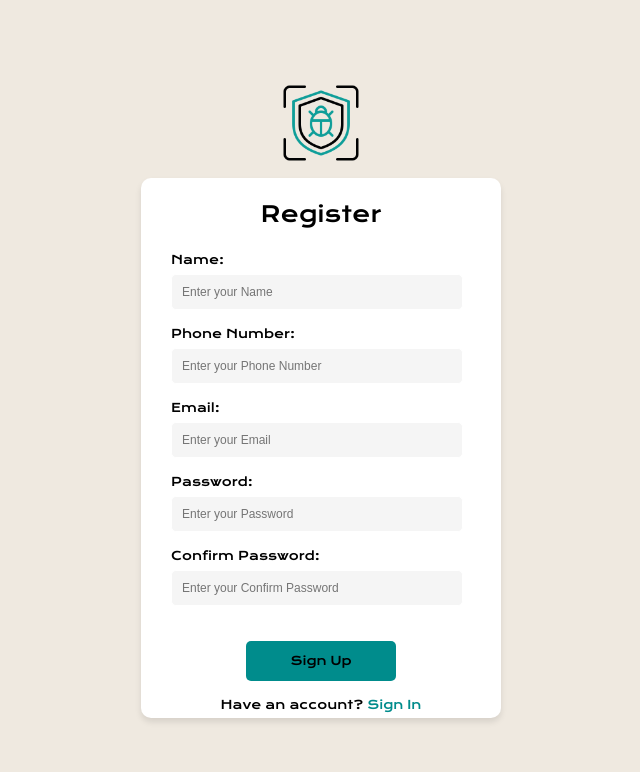
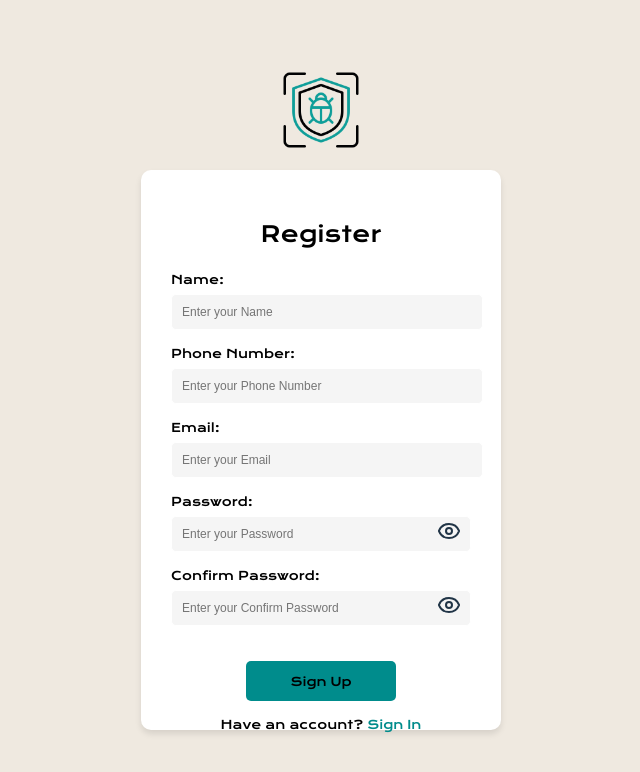
Before and after one commit to BaluK345/cyberthon, a React (Vite) app in the folder frontend/react-frontend/: page /registration in a window 1280 px wide. Shown: the top 772 px of the page, without its empty margins (319-959 px from the left). Built offline with nearby package versions, Linux system fonts and the light colour scheme.

Commit message:
registration page updated

```diff
--- a/frontend/react-frontend/package.json
+++ b/frontend/react-frontend/package.json
@@ -10,6 +10,7 @@
   },
   "dependencies": {
     "axios": "^1.8.3",
+    "lucide-react": "^0.483.0",
     "react": "^18.2.0",
     "react-dom": "^18.2.0",
     "react-icons": "^5.5.0",
--- a/frontend/react-frontend/src/App.tsx
+++ b/frontend/react-frontend/src/App.tsx
@@ -23,7 +23,7 @@ function App() {
           </nav>
 
           <Routes>
-            <Route path="/" element={
+            {/* <Route path="/" element={
               <div>
                 <div>
                   <a href="https://vitejs.dev" target="_blank">
@@ -46,8 +46,8 @@ function App() {
                   Click on the Vite and React logos to learn more
                 </p>
               </div>
-            } />
-            <Route path="/logo" element={<Logo />} />
+            } /> */}
+            <Route path="/" element={<Logo />} />
             <Route path="/analyze" element={<FileAnalyze />} />
             <Route path="/category" element={<Category />} />
             <Route path="/complaint" element={<Complaint />} />
--- a/frontend/react-frontend/src/pages/registrationpage.css
+++ b/frontend/react-frontend/src/pages/registrationpage.css
@@ -30,8 +30,7 @@ body {
     padding: 30px;
     border-radius: 10px;
     width: 300px;
-    height: 480px;
-    margin-top:-5px;
+    height: 500px;
     text-align: center;
     box-shadow: 0px 4px 6px rgba(0, 0, 0, 0.1);
 }
@@ -42,13 +41,13 @@ body {
     color: #000;
     font-weight: bold;
     margin-bottom: 20px;
-    margin-top: -10px;
 }
 
 /* Input Fields */
 .registration-page-input-group {
     text-align: left;
     margin-bottom: 15px;
+    position: relative;
 }
 
 .registration-page-input-group label {
@@ -68,6 +67,24 @@ body {
     font-size: 12px;
     background-color: #f5f5f5;
     color: black;
+    padding-right: 30px;
+}
+
+/* Password Toggle Button */
+.password-toggle-button {
+    position: absolute;
+    right: 10px;
+    top: 50%;
+    transform: translateY(-50%);
+    background: none;
+    border: none;
+    cursor: pointer;
+    font-size: 16px;
+    color: #333;
+}
+
+.password-toggle-button:hover {
+    color: #008c8c;
 }
 
 /* Sign Up Button */
@@ -106,3 +123,19 @@ body {
 .registration-page-signin-link:hover {
     text-decoration: underline;
 }
+.password-input-wrapper {
+    position: relative;
+    display: flex;
+    align-items: center;
+  }
+
+  .password-input-wrapper input {
+    flex: 1;
+    padding-right: 35px; /* Space for eye icon */
+  }
+
+  .eye-icon {
+    position: absolute;
+    right: 10px;
+    cursor: pointer;
+  }
--- a/frontend/react-frontend/src/pages/registrationpage.tsx
+++ b/frontend/react-frontend/src/pages/registrationpage.tsx
@@ -1,6 +1,7 @@
 import React, { useState, useRef } from "react";
 import "./registrationpage.css";
-import logo from "../assets/logo_cyber.png"; // Ensure the correct path to your logo
+import logo from "../assets/logo_cyber.png";
+import { Eye, EyeOff } from "lucide-react"; // Import icons
 
 const RegistrationPage: React.FC = () => {
   const [formData, setFormData] = useState({
@@ -11,7 +12,10 @@ const RegistrationPage: React.FC = () => {
     confirmPassword: "",
   });
 
-  // Refs for input fields to focus on Enter key press
+  const [showPassword, setShowPassword] = useState(false);
+  const [showConfirmPassword, setShowConfirmPassword] = useState(false);
+
+  // Refs for input fields
   const phoneRef = useRef<HTMLInputElement>(null);
   const emailRef = useRef<HTMLInputElement>(null);
   const passwordRef = useRef<HTMLInputElement>(null);
@@ -22,103 +26,60 @@ const RegistrationPage: React.FC = () => {
     setFormData({ ...formData, [e.target.name]: e.target.value });
   };
 
-  // Function to move focus to the next field on Enter
   const handleKeyDown = (e: React.KeyboardEvent<HTMLInputElement>, nextRef: React.RefObject<HTMLInputElement | HTMLButtonElement>) => {
     if (e.key === "Enter") {
       e.preventDefault();
-      nextRef.current?.focus(); // Move focus to the next input
+      nextRef.current?.focus();
     }
   };
 
   return (
     <div className="registration-page-container">
-      {/* Logo */}
       <div className="registration-page-logo-container">
         <img src={logo} alt="Logo" className="registration-page-logo" />
       </div>
 
-      {/* Registration Box */}
       <div className="registration-page-box">
         <h2 className="registration-page-title">Register</h2>
 
-        {/* Name Field */}
         <div className="registration-page-input-group">
           <label>Name:</label>
-          <input
-            type="text"
-            name="name"
-            placeholder="Enter your Name"
-            value={formData.name}
-            onChange={handleChange}
-            onKeyDown={(e) => handleKeyDown(e, phoneRef)}
-          />
+          <input type="text" name="name" placeholder="Enter your Name" value={formData.name} onChange={handleChange} onKeyDown={(e) => handleKeyDown(e, phoneRef)} />
         </div>
 
-        {/* Phone Number Field */}
         <div className="registration-page-input-group">
           <label>Phone Number:</label>
-          <input
-            type="tel"
-            name="phone"
-            placeholder="Enter your Phone Number"
-            value={formData.phone}
-            onChange={handleChange}
-            onKeyDown={(e) => handleKeyDown(e, emailRef)}
-            ref={phoneRef}
-          />
+          <input type="tel" name="phone" placeholder="Enter your Phone Number" value={formData.phone} onChange={handleChange} onKeyDown={(e) => handleKeyDown(e, emailRef)} ref={phoneRef} />
         </div>
 
-        {/* Email Field */}
         <div className="registration-page-input-group">
           <label>Email:</label>
-          <input
-            type="email"
-            name="email"
-            placeholder="Enter your Email"
-            value={formData.email}
-            onChange={handleChange}
-            onKeyDown={(e) => handleKeyDown(e, passwordRef)}
-            ref={emailRef}
-          />
+          <input type="email" name="email" placeholder="Enter your Email" value={formData.email} onChange={handleChange} onKeyDown={(e) => handleKeyDown(e, passwordRef)} ref={emailRef} />
         </div>
 
-        {/* Password Field */}
         <div className="registration-page-input-group">
           <label>Password:</label>
-          <input
-            type="password"
-            name="password"
-            placeholder="Enter your Password"
-            value={formData.password}
-            onChange={handleChange}
-            onKeyDown={(e) => handleKeyDown(e, confirmPasswordRef)}
-            ref={passwordRef}
-          />
+          <div className="password-input-wrapper">
+            <input type={showPassword ? "text" : "password"} name="password" placeholder="Enter your Password" value={formData.password} onChange={handleChange} onKeyDown={(e) => handleKeyDown(e, confirmPasswordRef)} ref={passwordRef} />
+            <span className="eye-icon" onClick={() => setShowPassword(!showPassword)}>
+              {showPassword ? <EyeOff /> : <Eye />}
+            </span>
+          </div>
         </div>
 
-        {/* Confirm Password Field */}
         <div className="registration-page-input-group">
           <label>Confirm Password:</label>
-          <input
-            type="password"
-            name="confirmPassword"
-            placeholder="Enter your Confirm Password"
-            value={formData.confirmPassword}
-            onChange={handleChange}
-            onKeyDown={(e) => handleKeyDown(e, submitButtonRef)}
-            ref={confirmPasswordRef}
-          />
+          <div className="password-input-wrapper">
+            <input type={showConfirmPassword ? "text" : "password"} name="confirmPassword" placeholder="Enter your Confirm Password" value={formData.confirmPassword} onChange={handleChange} onKeyDown={(e) => handleKeyDown(e, submitButtonRef)} ref={confirmPasswordRef} />
+            <span className="eye-icon" onClick={() => setShowConfirmPassword(!showConfirmPassword)}>
+              {showConfirmPassword ? <EyeOff /> : <Eye />}
+            </span>
+          </div>
         </div>
 
-        {/* Sign Up Button */}
-        <button className="registration-page-sign-up-button" ref={submitButtonRef}>
-          Sign Up
-        </button>
+        <button className="registration-page-sign-up-button" ref={submitButtonRef}>Sign Up</button>
 
-        {/* Sign In Link */}
-        <p className="registration-page-signin-text">
-          Have an account? <span className="registration-page-signin-link">Sign In</span>
-        </p>
+        <p className="registration-page-signin-text">Have an account? <span className="registration-page-signin-link">Sign In</span></p>
       </div>
     </div>
   );
```
Also changed, not shown: 1 other file (tests, documents, lock files or other folders).
